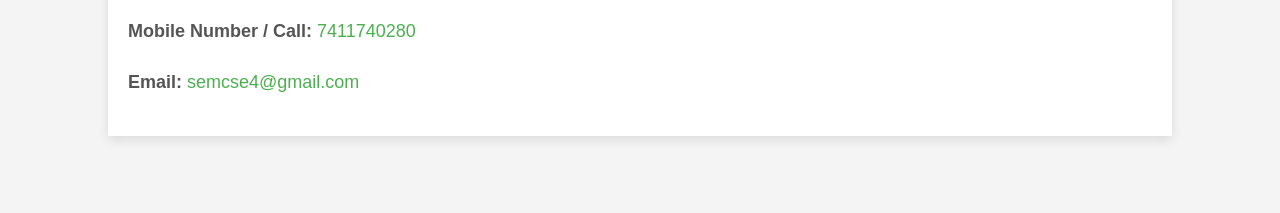
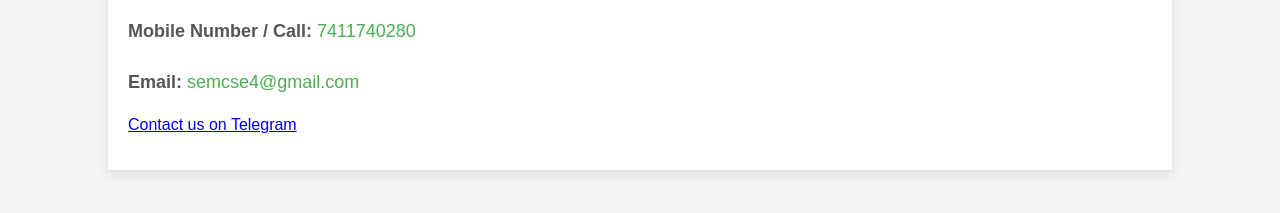
Before and after one commit to dumbledore-blr/lastmomenttutions.github.io, a plain HTML site: page contact-us.html in a window 1280 px wide. Shown: the part 173-386 px from the top of the page. Drawn offline with Linux system fonts and the light colour scheme.

Commit message:
Update contact-us.html

```diff
--- a/contact-us.html
+++ b/contact-us.html
@@ -49,6 +49,10 @@
     <p class="contact-info">
       <strong>Email:</strong> <a href="mailto:semcse4@gmail.com">semcse4@gmail.com</a>
     </p>
+    <p><a href="https://t.me/lastmoment_tuitions" target="_blank">
+        Contact us on Telegram
+    </a></p>
+
   </div>
 
 </body>
```
